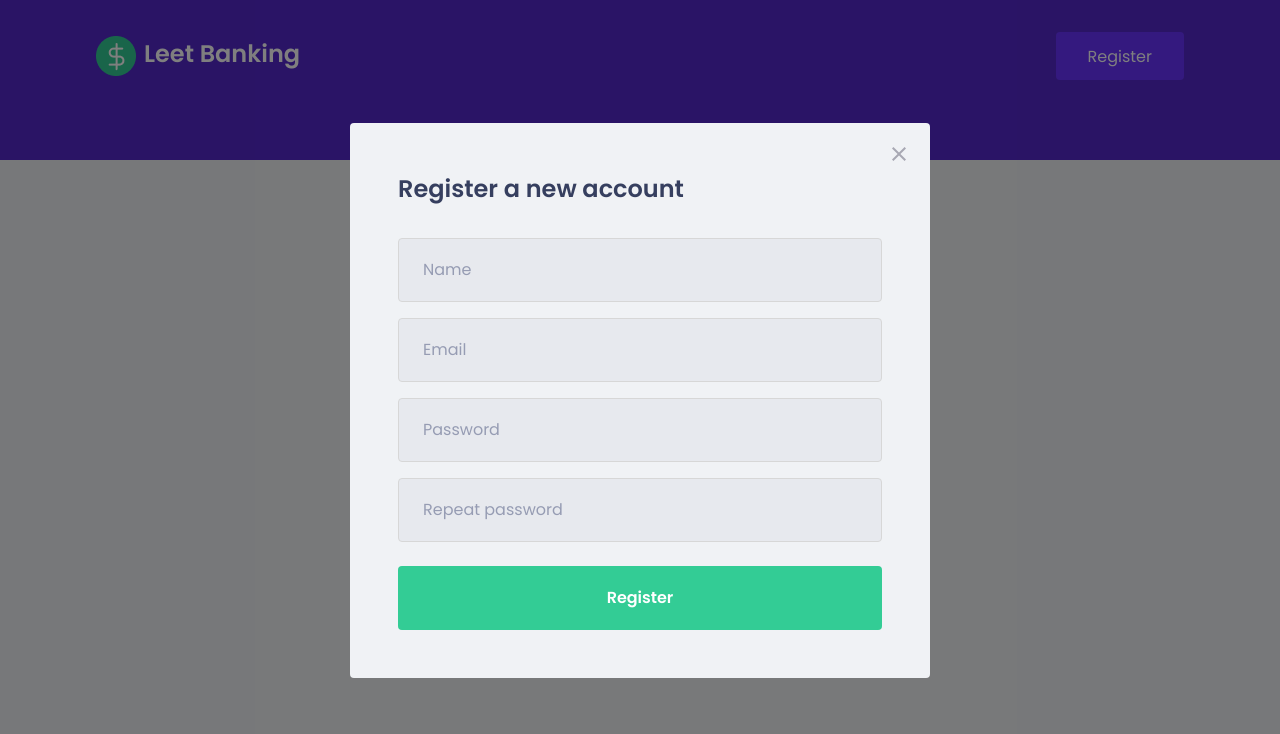
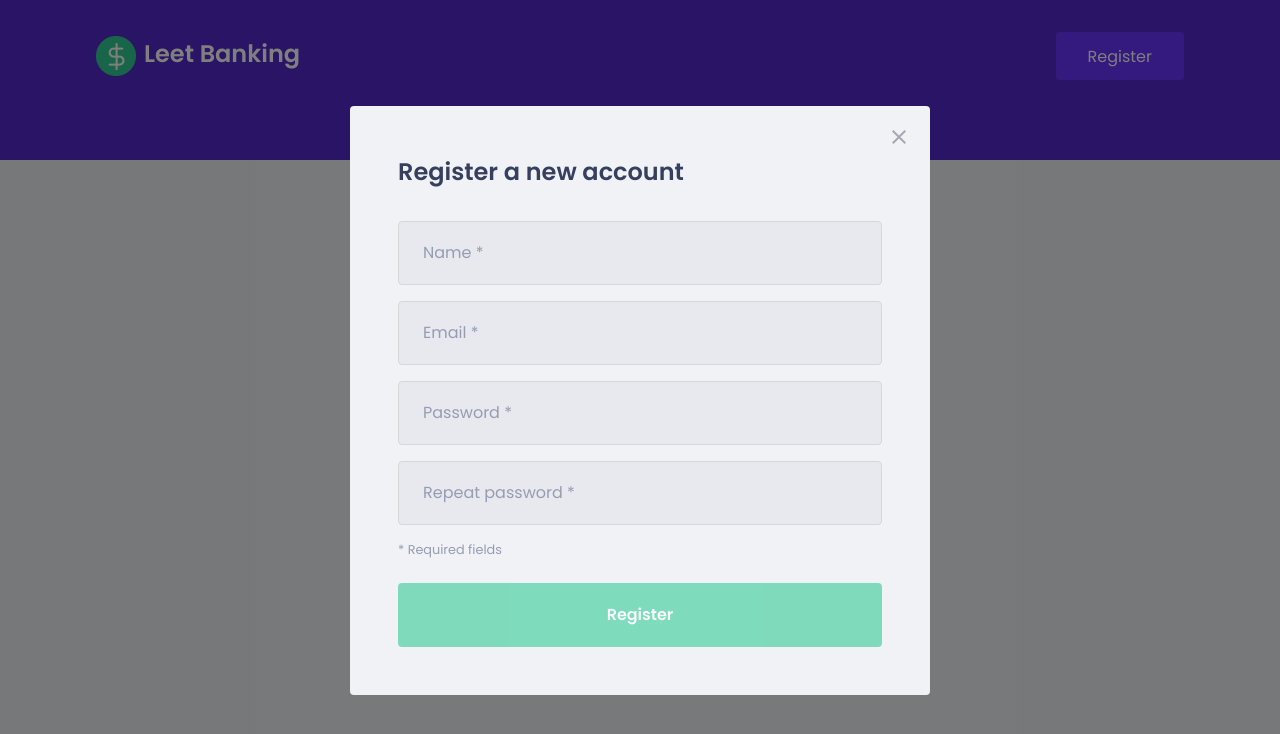
Before and after one commit to augustojs1/leet-banking-app, a React (Create React App) app: page / in a window 1280 px wide. Both pictures are taken after a click on the button "Register". Shown: the top 734 px of the page. Built offline with nearby package versions, Linux system fonts and the light colour scheme.

Commit message:
feat: add required fields to create transaction form

```diff
--- a/src/components/LoginScreen/RegisterModal/index.tsx
+++ b/src/components/LoginScreen/RegisterModal/index.tsx
@@ -59,30 +59,36 @@ export function RegisterModal({ isOpen, onClose }: RegisterModalProps) {
         <h2>Register a new account</h2>
         <input
           type="text"
-          placeholder="Name"
+          placeholder="Name *"
           value={name}
           onChange={(event) => setName(event.target.value)}
         />
         <input
           type="text"
-          placeholder="Email"
+          placeholder="Email *"
           value={email}
           onChange={(event) => setEmail(event.target.value)}
         />
         <input
           type="password"
-          placeholder="Password"
+          placeholder="Password *"
           value={password}
           onChange={(event) => setPassword(event.target.value)}
         />
         <input
           type="password"
-          placeholder="Repeat password"
+          placeholder="Repeat password *"
           value={repeatPassword}
           onChange={(event) => setRepeatPassword(event.target.value)}
         />
+        <style.requiredFieldTip>* Required fields</style.requiredFieldTip>
 
-        <button type="submit">Register</button>
+        <button
+          type="submit"
+          disabled={!password || !repeatPassword || !email || !name}
+        >
+          Register
+        </button>
       </style.form>
     </Modal>
   );
--- a/src/components/LoginScreen/RegisterModal/styles.ts
+++ b/src/components/LoginScreen/RegisterModal/styles.ts
@@ -54,3 +54,10 @@ export const form = styled.form`
     }
   }
 `;
+
+export const requiredFieldTip = styled.p`
+  margin-top: 1rem;
+
+  font-size: 0.8rem;
+  color: ${theme.bodyText};
+`;
--- a/src/components/TransactionModal/index.tsx
+++ b/src/components/TransactionModal/index.tsx
@@ -65,19 +65,12 @@ export function TransactionModal({ isOpen, onClose }: TransactionModalProps) {
         <h2>Register a new transaction</h2>
         <input
           type="text"
-          placeholder="Title"
+          placeholder="Title *"
           value={title}
           onChange={(event) => setTitle(event.target.value)}
         />
-        {/* <input
-          type="number"
-          placeholder="Ammount"
-          value={ammount}
-          onChange={(event) => setAmmount(Number(event.target.value))}
-        /> */}
+
         <CurrencyInput
-          // id="input-example"
-          // name="input-name"
           intlConfig={{ locale: "pt-Br", currency: "BRL" }}
           placeholder="Please enter a number ammount"
           defaultValue={0}
@@ -104,11 +97,15 @@ export function TransactionModal({ isOpen, onClose }: TransactionModalProps) {
         </style.transactionType>
         <input
           type="text"
-          placeholder="Category"
+          placeholder="Category *"
           value={category}
           onChange={(event) => setCategory(event.target.value)}
         />
-        <button type="submit">Register</button>
+        <style.requiredFieldTip>* Required fields</style.requiredFieldTip>
+
+        <button type="submit" disabled={!category || !title}>
+          Register
+        </button>
       </style.form>
     </Modal>
   );
--- a/src/components/TransactionModal/styles.ts
+++ b/src/components/TransactionModal/styles.ts
@@ -96,3 +96,10 @@ export const transationTypeButton = styled.button<TransactionTypeButtonProps>`
     border-color: #aaa;
   }
 `;
+
+export const requiredFieldTip = styled.p`
+  margin-top: 1rem;
+
+  font-size: 0.8rem;
+  color: ${theme.bodyText};
+`;
```
